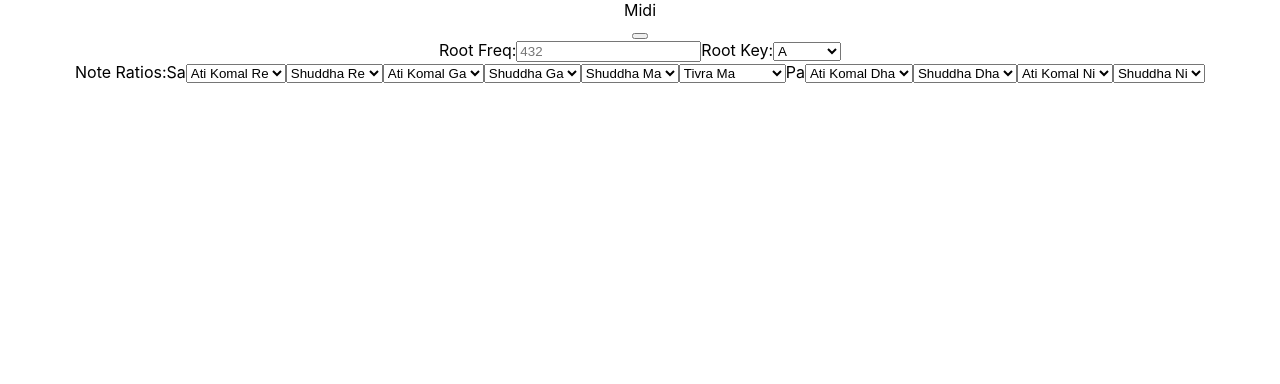
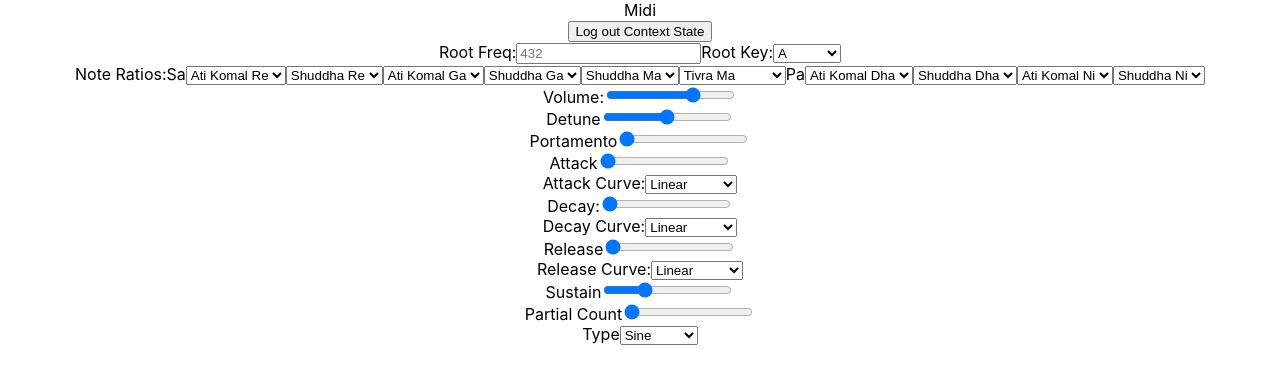
Before and after one commit to pawanbenjamin/tone-shruti-synth, a React (Create React App) app: page / in a window 1280 px wide. Shown: the top 384 px of the page. Built offline with nearby package versions, Linux system fonts and the light colour scheme.

Commit message:
synth params set

```diff
--- a/src/App.js
+++ b/src/App.js
@@ -4,6 +4,7 @@ import * as Tone from "tone";
 import MIDI from "./components/MIDI";
 import Synth from "./components/Synth";
 import FreqTable from "./components/FreqTable";
+import SynthParams from "./components/SynthParams";
 
 function App() {
   return (
@@ -11,6 +12,7 @@ function App() {
       <MIDI />
       <Synth />
       <FreqTable />
+      <SynthParams />
     </div>
   );
 }
--- a/src/components/FreqTable.js
+++ b/src/components/FreqTable.js
@@ -122,7 +122,7 @@ function FreqTable(props) {
 
   return (
     <div className="freq-table">
-      <button onClick={() => console.log(state)}></button>
+      <button onClick={() => console.log(state)}>Log out Context State</button>
       <div className="root-info">
         <label>Root Freq:</label>
         <input
--- a/src/components/MIDI.js
+++ b/src/components/MIDI.js
@@ -9,7 +9,20 @@ function MIDI(props) {
 
   useEffect(() => {
     dispatch({ type: "note-obj", value: noteObj });
-    console.log(state);
+  }, [noteObj]);
+
+  useEffect(() => {
+    if (noteObj.command === 144) {
+      if (state.freqTable !== undefined) {
+        const now = Tone.now();
+        const freq = state.freqTable[noteObj.note];
+        state.synth.triggerAttack(freq, now, noteObj.velocity);
+      }
+    } else if (noteObj.command === 128) {
+      const now = Tone.now();
+      const freq = state.freqTable[noteObj.note];
+      state.synth.triggerRelease(freq, now + 0.05);
+    }
   }, [noteObj]);
 
   function getMIDIMessage(midiMessage) {
--- a/src/components/Synth.js
+++ b/src/components/Synth.js
@@ -1,23 +1,19 @@
 import React, { useEffect, useContext } from "react";
 import { store } from "../state";
 import * as Tone from "tone";
-
-// export const handleNote = (noteObj) => {
-//   const now = Tone.now();
-//   if (noteObj.command === 144) {
-//     keyDown(noteObj.note, now, noteObj.velocity);
-//   }
-//   if (noteObj.command === 128) {
-//     //   keyUp();
-//   }
-// };
 
 function Synth(props) {
   const { state, dispatch } = useContext(store);
 
   useEffect(() => {
-    const synth = new Tone.PolySynth().toDestination();
+    const synth = new Tone.PolySynth();
+    const gainNode = new Tone.Gain(0).toDestination();
+
+    synth.connect(gainNode);
+    gainNode.gain.rampTo(0.0012, 0.1);
+
     dispatch({ type: "synth", value: synth });
+    dispatch({ type: "gain-node", value: gainNode });
   }, []);
 
   return <div></div>;
--- a/src/components/SynthParams.js
+++ b/src/components/SynthParams.js
@@ -1,30 +1,220 @@
-import React from "react";
+import React, { useContext, useEffect, useState } from "react";
+import * as Tone from "tone";
+
+import { store } from "../state";
 
 function SynthParams(props) {
-  const keyDown = (note, time, velocity) => {
+  const { state, dispatch } = useContext(store);
+
+  // Master Gain
+  // const [masterGain, setMasterGain] = useState(1);
+
+  // Envelope State Variables
+  const [volume, setVolume] = useState(-5);
+  const [detune, setDetune] = useState(0);
+  const [portamento, setPortamento] = useState(0);
+  const [attack, setAttack] = useState(0.005);
+  const [attackCurve, setAttackCurve] = useState("linear");
+  const [decay, setDecay] = useState(0.1);
+  const [decayCurve, setDecayCurve] = useState("exponential");
+  const [release, setRelease] = useState(1);
+  const [releaseCurve, setReleaseCurve] = useState("exponential");
+  const [sustain, setSustain] = useState(0.3);
+
+  // Oscillator Variables
+  const [partialCount, setPartialCount] = useState(0);
+  const [partials, setPartials] = useState([]);
+  const [phase, setPhase] = useState(0);
+  const [type, setType] = useState("sine");
+
+  // Synth Paramps Use Effect
+  useEffect(() => {
+    if (state.synth !== undefined) {
       state.synth.set({
-      volume: 0,
-      detune: 0,
-      portamento: 0,
+        volume: volume,
+        detune: detune,
+        portamento: portamento,
         envelope: {
-        attack: 0.005,
-        attackCurve: "linear",
-        decay: 0.1,
-        decayCurve: "exponential",
-        release: 1,
-        releaseCurve: "exponential",
-        sustain: 0.3,
+          attack: attack,
+          attackCurve: attackCurve,
+          decay: decay,
+          decayCurve: decayCurve,
+          release: release,
+          releaseCurve: releaseCurve,
+          sustain: sustain,
         },
         oscillator: {
-        partialCount: 0,
-        partials: [],
-        phase: 0,
-        type: "triangle",
+          partialCount: partialCount,
+          partials: partials,
+          phase: phase,
+          type: type,
         },
       });
-    state.synth.triggerAttackRelease(note, "8n");
-  };
-  return <div></div>;
+    }
+  }, [
+    volume,
+    detune,
+    portamento,
+    attack,
+    attackCurve,
+    decay,
+    decayCurve,
+    release,
+    releaseCurve,
+    sustain,
+    partialCount,
+    partials,
+    phase,
+    type,
+  ]);
+
+  // Master Gain Use Effect
+  // useEffect(() => {
+  //   console.log(masterGain);
+  //   if (state.gainNode !== undefined) {
+  //     const now = Tone.now();
+  //     state.gainNode.gain.rampTo(masterGain, now);
+  //   }
+  // }, [masterGain]);
+
+  return (
+    <div>
+      <div>
+        <label>Volume:</label>
+        <input
+          type="range"
+          min="-40"
+          max="10"
+          step="1"
+          defaultValue={volume}
+          onChange={(e) => {
+            setVolume(e.target.value);
+          }}
+        />
+      </div>
+      <div className="single-param">
+        <label htmlFor="">Detune</label>
+        <input
+          type="range"
+          min="-100"
+          max="100"
+          step="1"
+          defaultValue={detune}
+          onChange={(e) => setDetune(e.target.value)}
+        />
+      </div>
+      <div className="single-param">
+        <label htmlFor="">Portamento</label>
+        <input
+          type="range"
+          min="0"
+          max="100"
+          step="1"
+          defaultValue={portamento}
+          onChange={(e) => setPortamento(e.target.value)}
+        />
+      </div>
+      <div className="single-param">
+        <label htmlFor="">Attack</label>
+        <input
+          type="range"
+          min="0"
+          max="10"
+          step="0.1"
+          defaultValue={attack}
+          onChange={(e) => setAttack(e.target.value)}
+        />
+      </div>
+      <div className="single-param">
+        <label htmlFor="">Attack Curve:</label>
+        <select name="" id="" onChange={(e) => setAttackCurve(e.target.value)}>
+          <option selected value="linear">
+            Linear
+          </option>
+
+          <option value="exponential">Exponential</option>
+        </select>
+      </div>
+      <div className="single-param">
+        <label htmlFor="">Decay:</label>
+        <input
+          type="range"
+          defaultValue={decay}
+          min="0.1"
+          max="1.0"
+          step="0.01"
+          onChange={(e) => setDecay(e.target.value)}
+        />
+      </div>
+      <div className="single-param">
+        <label htmlFor="">Decay Curve:</label>
+        <select name="" id="" onChange={(e) => setDecayCurve(e.target.value)}>
+          <option selected value="linear">
+            Linear
+          </option>
+
+          <option value="exponential">Exponential</option>
+        </select>
+      </div>
+      <div className="single-param">
+        <label htmlFor="">Release</label>
+        <input
+          type="range"
+          min="1"
+          max="3"
+          step=".1"
+          defaultValue={release}
+          onChange={(e) => setRelease(e.target.value)}
+        />
+      </div>
+      <div className="single-param">
+        <label htmlFor="">Release Curve:</label>
+        <select name="" id="" onChange={(e) => setReleaseCurve(e.target.value)}>
+          <option selected value="linear">
+            Linear
+          </option>
+          <option value="exponential">Exponential</option>
+        </select>
+      </div>
+      <div className="single-param">
+        <label htmlFor="">Sustain</label>
+        <input
+          type="range"
+          min="0"
+          max="1"
+          step="0.01"
+          defaultValue={sustain}
+          onChange={(e) => setSustain(e.target.value)}
+        />
+      </div>
+      <div className="single-param">
+        <label htmlFor="">Partial Count</label>
+        <input
+          type="range"
+          min="0"
+          max="15"
+          step="1"
+          defaultValue={partialCount}
+          onChange={(e) => setPartialCount(e.target.value)}
+        />
+      </div>
+      <div className="single-param">
+        <label htmlFor=""></label>
+      </div>
+
+      <div className="single-param">
+        <label htmlFor="">Type</label>
+        <select onChange={(e) => setType(e.target.value)}>
+          <option selected value="sine">
+            Sine
+          </option>
+          <option value="triangle">Triange</option>
+          <option value="sawtooth">Sawtooth</option>
+          <option value="square">Square</option>
+        </select>
+      </div>
+    </div>
+  );
 }
 
 export default SynthParams;
--- a/src/state.js
+++ b/src/state.js
@@ -28,6 +28,13 @@ const StateProvider = ({ children }) => {
         };
         return newState;
       }
+      case "gain-node": {
+        const newState = {
+          ...oldState,
+          gainNode: action.value,
+        };
+        return newState;
+      }
       default:
         throw new Error();
     }
```
Lines whose indentation alone changed are shown as unchanged.
